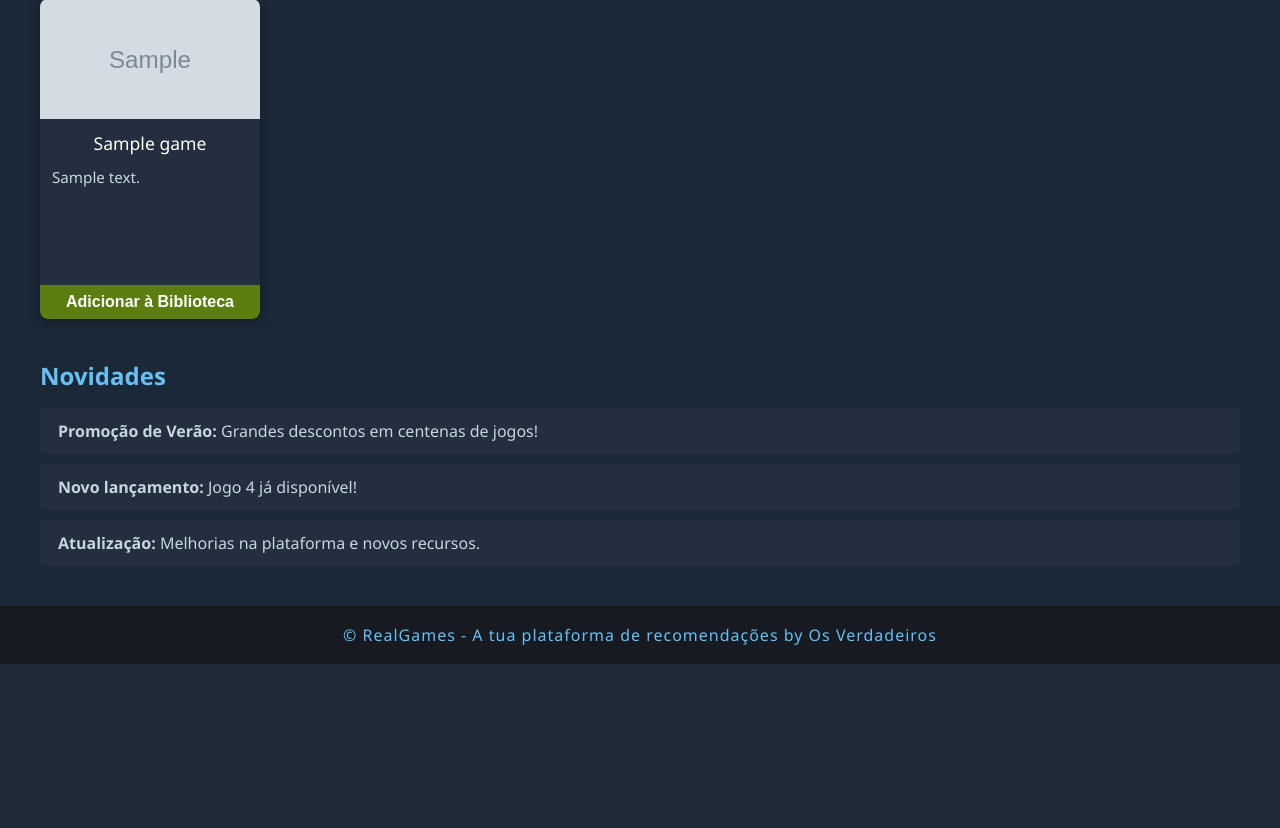
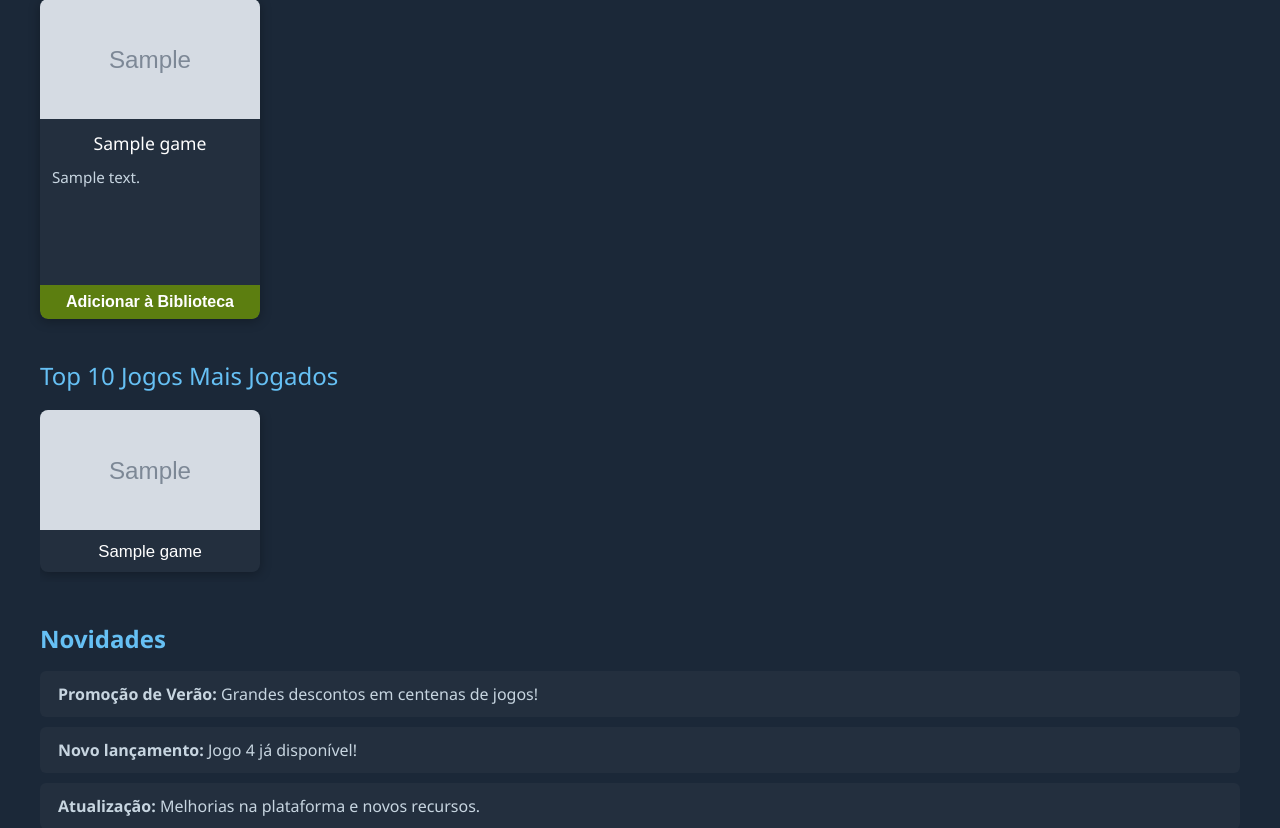
Before and after one commit to TiagoSantos155/Os_Verdadeiros_LAD_Project, a Flask app: template backend/templates/home.html in a window 1280 px wide. Shown: the part 494-1322 px from the top of the page. Before the commit the page ends 1158 px from the top, so only its background shows below. Run offline with Flask 3, Linux system fonts and the light colour scheme; the template is opened without the code that fills it: most values are stand-ins (such as "Sample title", 1, 10 or a date in 2020); grey boxes marked "Sample" are stand-in pictures.

Commit message:
Lista de top10 jogos mais jogados com API para imagem
Co-Authored-By: CarlosJFCPereira <148981482+CarlosJFCPereira@users.noreply.github.com>
Co-Authored-By: DiogoSequeira1234 <146962259+DiogoSequeira1234@users.noreply.github.com>
Co-Authored-By: TiagoSantos <149790851+TiagoSantos155@users.noreply.github.com>

```diff
--- a/backend/app.py
+++ b/backend/app.py
@@ -1,6 +1,7 @@
 from flask import Flask, render_template, request, redirect, url_for, session
 import pandas as pd
 import os
+import requests
 
 app = Flask(__name__)
 app.secret_key = 'um_segredo_simples'  # Necessário para usar sessão
@@ -8,6 +9,59 @@ app.secret_key = 'um_segredo_simples'  # Necessário para usar sessão
 BASE_DIR = os.path.dirname(os.path.abspath(__file__))
 USERS_CSV_PATH = os.path.join(BASE_DIR, "../dataset/users.csv")
 DEVS_CSV_PATH = os.path.join(BASE_DIR, "../dataset/developers.csv")
+PURCHASED_GAMES_CSV = os.path.join(BASE_DIR, "../dataset/purchased_games_final.csv")
+
+TOP10_NAMES = [
+    "Counter-Strike 2",
+    "PUBG: BATTLEGROUNDS",
+    "Left 4 Dead 2",
+    "PAYDAY 2",
+    "Unturned",
+    "Apex Legends™",
+    "Warframe",
+    "Grand Theft Auto V",
+    "VR HOT"
+]
+
+def get_top10_games():
+    import pandas as pd
+    top10 = []
+    try:
+        df = pd.read_csv(PURCHASED_GAMES_CSV)
+        # Agora usa a coluna 'title' em vez de 'gamename'
+        for name in TOP10_NAMES:
+            row = df[df['title'].str.lower() == name.lower()]
+            if not row.empty:
+                gameid = int(row.iloc[0]['gameid'])
+                # Buscar imagem via API Steam
+                api_url = f"https://store.steampowered.com/api/appdetails?appids={gameid}"
+                try:
+                    resp = requests.get(api_url, timeout=3)
+                    data = resp.json()
+                    img_url = ""
+                    if data and str(gameid) in data and data[str(gameid)]['success']:
+                        img_url = data[str(gameid)]['data'].get('header_image', '')
+                    top10.append({
+                        "name": name,
+                        "gameid": gameid,
+                        "img": img_url
+                    })
+                except Exception:
+                    top10.append({
+                        "name": name,
+                        "gameid": gameid,
+                        "img": ""
+                    })
+            else:
+                top10.append({
+                    "name": name,
+                    "gameid": None,
+                    "img": ""
+                })
+    except Exception:
+        # Se não conseguir ler o CSV, devolve lista vazia
+        return []
+    return top10
 
 @app.route('/')
 def info():
@@ -68,11 +122,14 @@ def home():
     username = session['username']
     users_df = pd.read_csv(USERS_CSV_PATH)
     user_row = users_df[users_df['username'] == username].iloc[0]
-    # Se não escolheu géneros, redireciona para seleção
     if pd.isna(user_row.get('genres', None)) or user_row.get('genres', '') == '':
         return redirect(url_for('select_genres'))
     recommended_games = []  # Placeholder para recomendações
-    return render_template('home.html', username=username, recommended_games=recommended_games)
+
+    # Obter Top 10 jogos
+    top10_games = get_top10_games()
+
+    return render_template('home.html', username=username, recommended_games=recommended_games, top10_games=top10_games)
 
 @app.route('/register', methods=['GET', 'POST'])
 def register():
--- a/backend/templates/home.html
+++ b/backend/templates/home.html
@@ -4,6 +4,46 @@
     <meta charset="UTF-8">
     <title>Home | RealGames</title>
     <link rel="stylesheet" href="{{ url_for('static', filename='home.css') }}">
+    <style>
+        .top10-section {
+            margin-bottom: 40px;
+        }
+        .top10-title {
+            color: #66c0f4;
+            font-size: 1.5rem;
+            margin-bottom: 18px;
+        }
+        .top10-carousel {
+            display: flex;
+            gap: 24px;
+            overflow-x: auto;
+            padding-bottom: 10px;
+        }
+        .top10-card {
+            min-width: 220px;
+            max-width: 220px;
+            background: #232f3e;
+            border-radius: 8px;
+            box-shadow: 0 2px 12px rgba(0,0,0,0.3);
+            display: flex;
+            flex-direction: column;
+            align-items: center;
+            transition: transform 0.2s;
+        }
+        .top10-card img {
+            width: 100%;
+            height: 120px;
+            object-fit: cover;
+            border-radius: 8px 8px 0 0;
+        }
+        .top10-card .top10-name {
+            color: #fff;
+            font-family: 'Orbitron', Arial, sans-serif;
+            font-size: 1.05rem;
+            text-align: center;
+            padding: 12px 8px 10px 8px;
+        }
+    </style>
 </head>
 <body>
     <header class="steam-header">
@@ -42,6 +82,21 @@
                 {% endfor %}
             </div>
         </section>
+        <section class="top10-section">
+            <div class="top10-title">Top 10 Jogos Mais Jogados</div>
+            <div class="top10-carousel">
+                {% for game in top10_games %}
+                <div class="top10-card">
+                    {% if game.img %}
+                        <img src="{{ game.img }}" alt="{{ game.name }}">
+                    {% else %}
+                        <div style="width:100%;height:120px;display:flex;align-items:center;justify-content:center;background:#444;color:#fff;">Sem imagem</div>
+                    {% endif %}
+                    <div class="top10-name">{{ game.name }}</div>
+                </div>
+                {% endfor %}
+            </div>
+        </section>
         <section class="steam-news">
             <h2>Novidades</h2>
             <ul>
```
